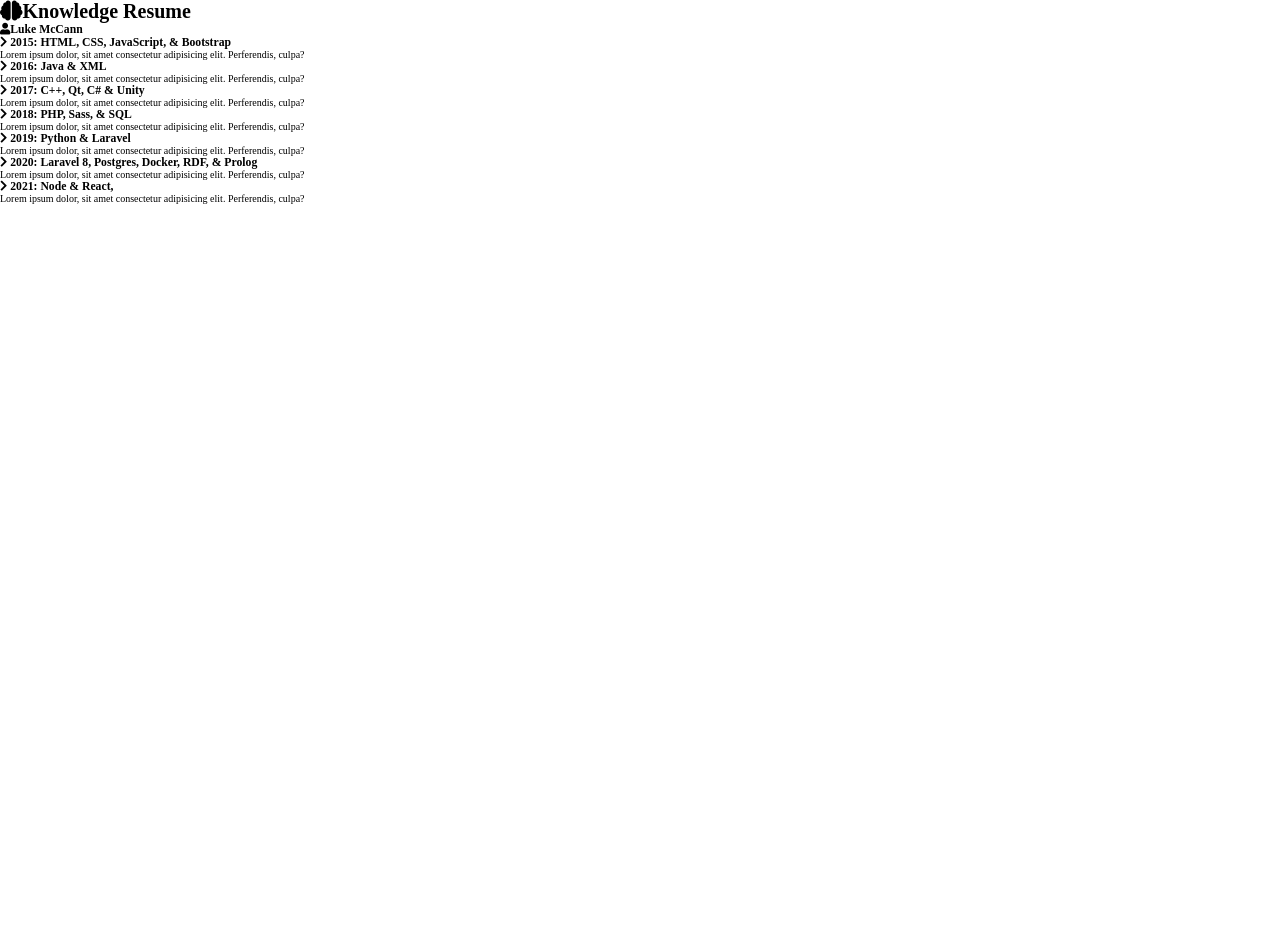
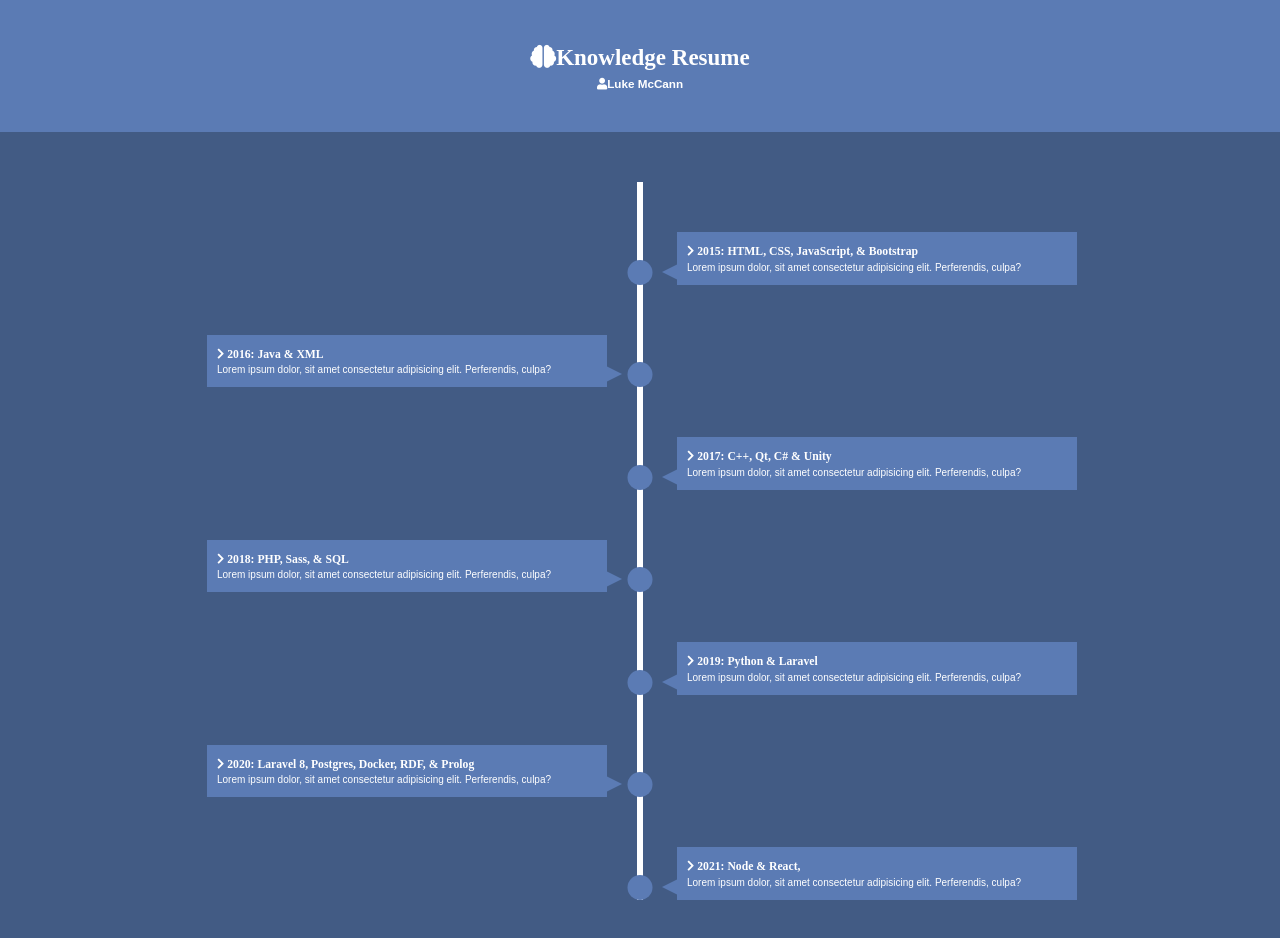
Before and after one commit to Blue-Eyes-FrontEnd-Dragon/Knowledge-Resume, a plain HTML site: page index.html in a window 1280 px wide. Before the commit the page ends 800 px from the top, so only its background shows below. Drawn offline with Linux system fonts and the light colour scheme.

Commit message:
Add initial timeline styling

```diff
--- a/style.css
+++ b/style.css
@@ -13,3 +13,98 @@
 html {
     font-size: 10px;
 }
+
+body {
+    font: normal 1rem/1.5 'Arial', sans-serif;
+    background: var(--primary-color);
+    color: #fff;
+    overflow-x: hidden;
+    padding-bottom: 5rem;
+}
+
+#main-header {
+    background: var(--secondary-color);
+    padding: 4rem 0;
+}
+
+.container {
+    max-width: var(--max-width);
+    margin: 0 auto;
+    text-align: center;
+}
+
+h1 {
+    font-size: 2.3rem;
+}
+
+#timeline ul {
+    background: var(--primary-color);
+    padding: 5rem 0;
+}
+
+/** Create line **/
+#timeline ul li {
+    list-style: none;
+    position: relative;
+    width: .6rem;
+    margin: 0 auto;
+    padding-top: 5rem;
+    background: #fff;
+}
+
+#timeline ul li div {
+    position: relative;
+    bottom: 0;
+    width: 40rem;
+    padding: 1rem;
+    background: var(--secondary-color);
+    transition: all 0.5s ease-in-out;
+}
+
+/* Right Side */
+#timeline ul li:nth-child(odd) div {
+    left: 4rem;
+}
+
+/* Left Side */
+#timeline ul li:nth-child(even) div {
+    right: 43rem;
+}
+
+/* Dots */
+#timeline ul li:after {
+    content: '';
+    position: absolute;
+    left: 50%;
+    bottom: 0;
+    width: 2.5rem;
+    height: 2.5rem;
+    background: var(--secondary-color);
+    transform: translateX(-50%);
+    border-radius: 50%;
+    transition: background 0.5s ease-in-out;
+}
+
+/* Arrow Base */
+#timeline div:before {
+    content: '';
+    position: absolute;
+    bottom: .5rem;
+    width: 0;
+    height: 0;
+    border-style: solid;
+}
+
+/* Right Arrows */
+#timeline ul li:nth-child(odd) div:before {
+    left: -1.5rem;
+    border-width: .8rem 1.6rem .8rem 0;
+    border-color: transparent var(--secondary-color) transparent transparent;
+}
+
+/* Left Arrows */
+#timeline ul li:nth-child(even) div:before {
+    right: -1.5rem;
+    border-width: .8rem 0 .8rem 1.6rem;
+    border-color: transparent transparent transparent var(--secondary-color) ;
+}
```
